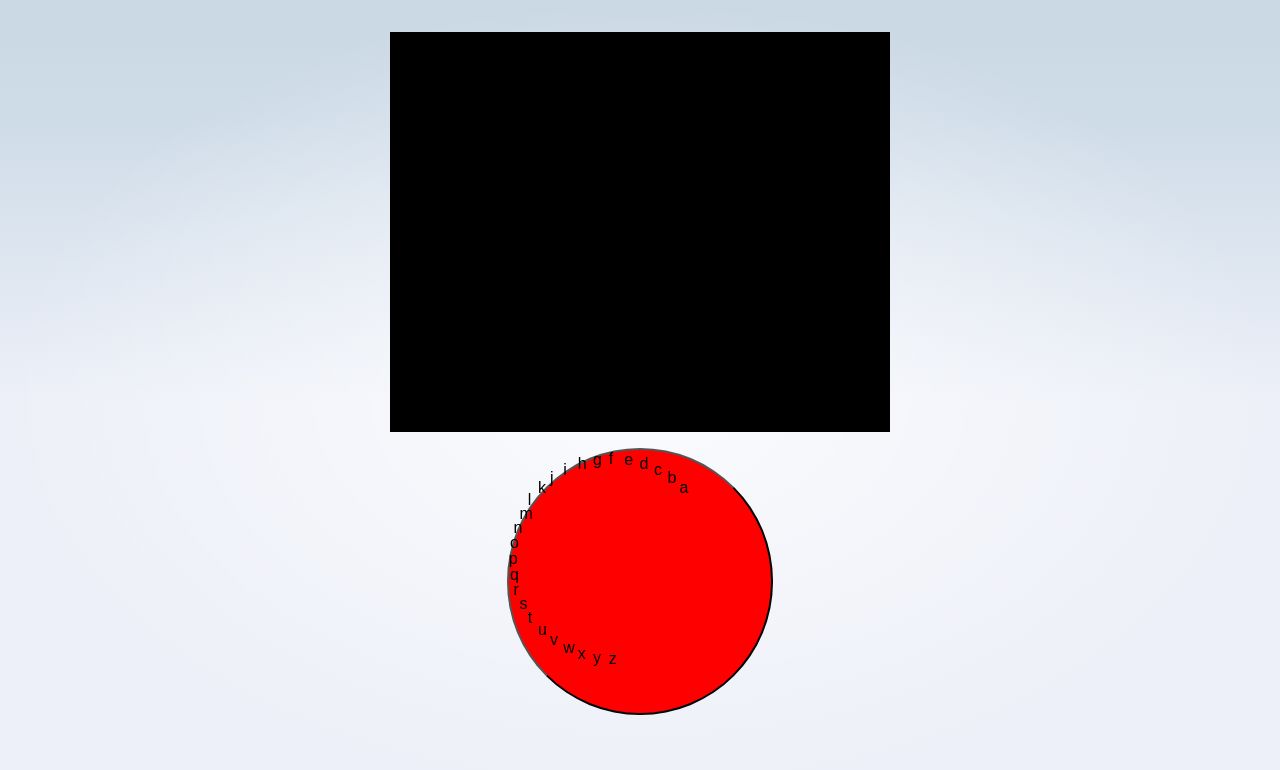
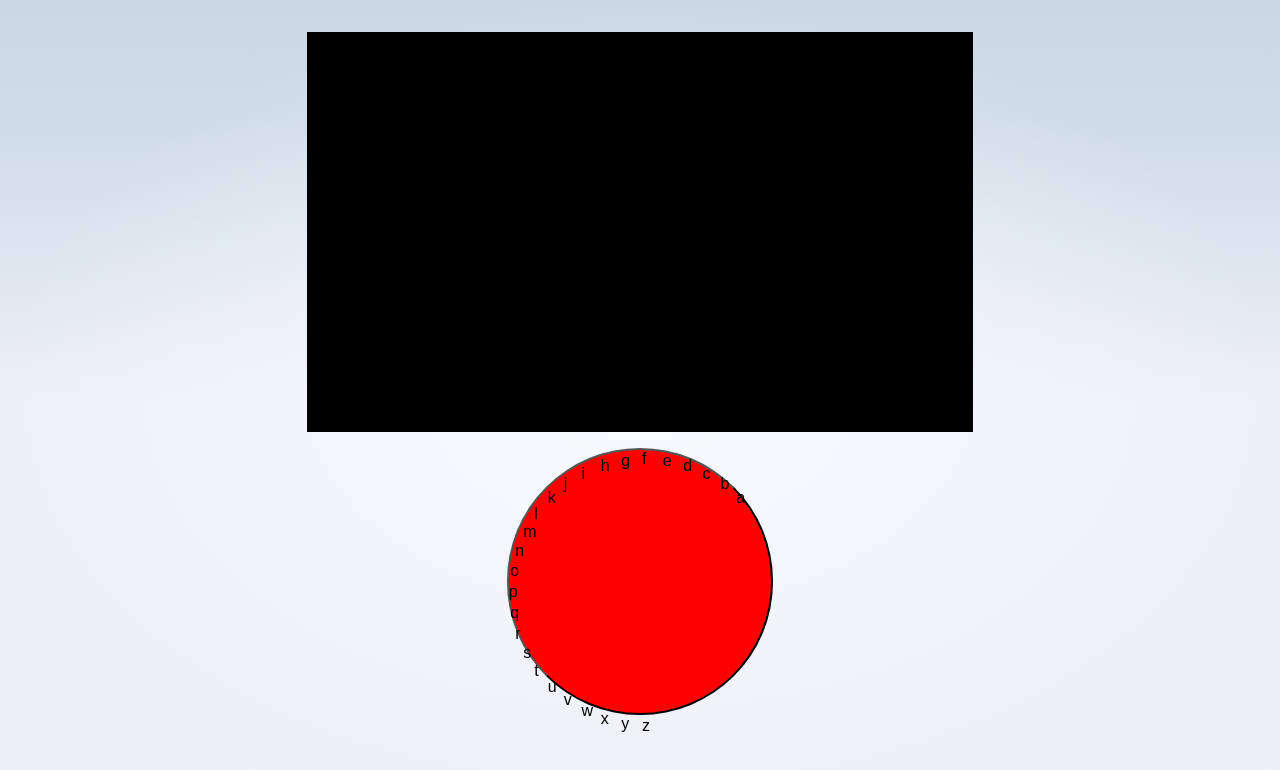
Before and after one commit to CatalinBucuresteanu/Keyboard, a SvelteKit app: page / in a window 1280 px wide. Shown: the top 770 px of the page. Built offline with nearby package versions, Linux system fonts and the light colour scheme.

Commit message:
changed px to pt

```diff
--- a/src/routes/+page.svelte
+++ b/src/routes/+page.svelte
@@ -10,7 +10,7 @@
 		data: PageData;
 		form: ActionData;
 	}
-	let { width=200,data, form = $bindable() }: Props = $props();
+	let { width = 200, data, form = $bindable() }: Props = $props();
 
 	/** The current guess */
 	let currentGuess = $state("");
@@ -36,7 +36,7 @@
 			shift = false;
 		}
 	}
-     let elem;
+	let elem;
 	function click(event: MouseEvent) {
 		event.preventDefault();
 		let rect = elem.getBoundingClientRect();
@@ -59,7 +59,7 @@
 		console.log(letter);
 	}
 	let length = 100;
-	let alphabet="zyxwvutsrqponmlkjihgfedcba";
+	let alphabet = "zyxwvutsrqponmlkjihgfedcba";
 	function calcx(letter) {
 		var letters = alphabet;
 		var letter_index = letters.indexOf(letter) + 10;
@@ -80,12 +80,17 @@
 
 <div class="controls">
 	<div class="keyboard">
-		<button   style="width: {width}pt;"    class="circle" bind:this={elem} onclick={click}>
+		<button
+			style="width: {width}pt;"
+			class="circle"
+			bind:this={elem}
+			onclick={click}
+		>
 			{#each alphabet.split("") as item}
 				<div
 					onclick={() => update(item)}
-					style="position: absolute; left:{width/2 +
-						calcx(item)}px; top:{width/2 + calcy(item)}px;"
+					style="position: absolute; left:{(width / 2) +
+						calcx(item)}pt; top:{(width / 2) + calcy(item)}pt;"
 				>
 					{item}
 				</div>
@@ -97,7 +102,7 @@
 <style>
 	#screen {
 		height: 50vh;
-		width: 500px;
+		width: 500pt;
 		margin-left: auto;
 		margin-right: auto;
 		background-color: black;
```
